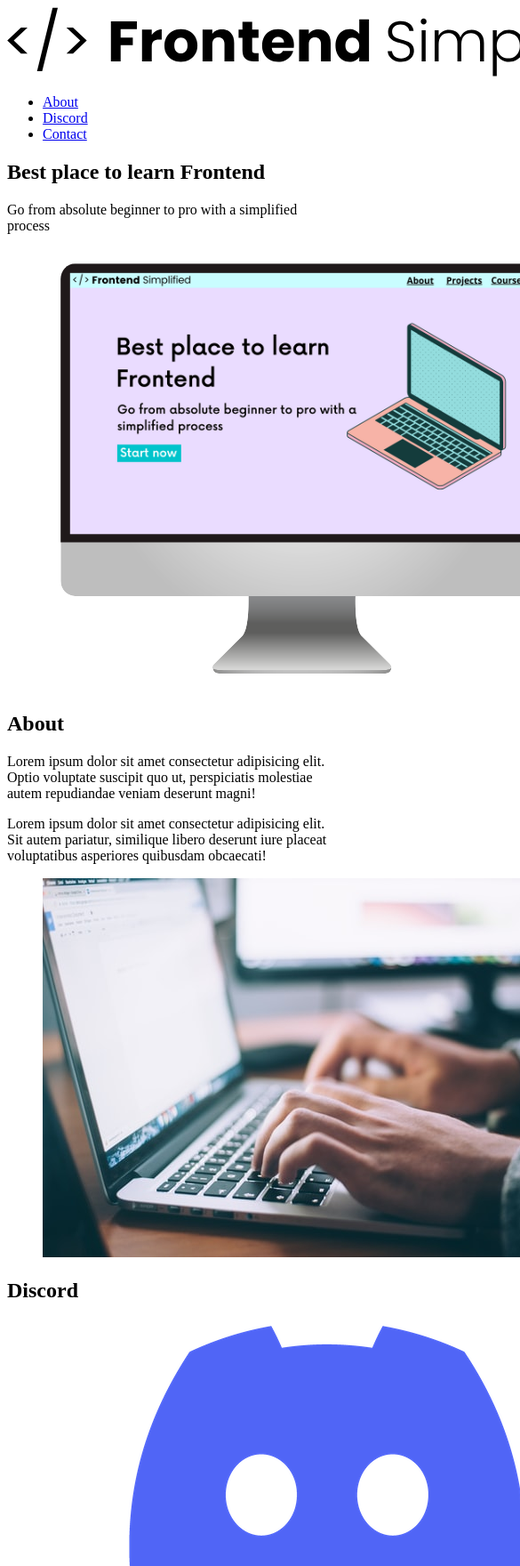
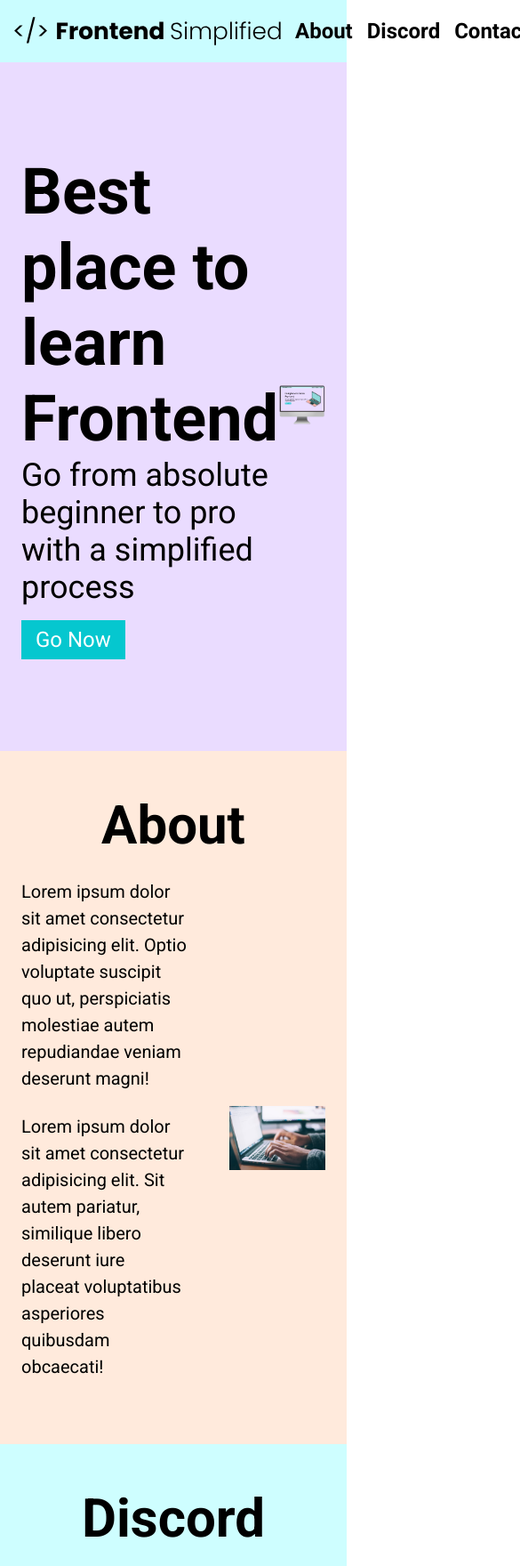
Before and after one commit to KevinC555/My-First-Html-CSS-Project, a plain HTML site: page index.html in a window 390 px wide. Shown: the top 1760 px of the page at 89% size, 585 px wide, since content can reach past the window. Drawn offline with Linux system fonts and the light colour scheme.

Commit message:
finished the web page, now onto responsiveness

```diff
--- a/index.html
+++ b/index.html
@@ -5,6 +5,7 @@
     <meta charset="UTF-8">
     <meta name="viewport" content="width=device-width, initial-scale=1.0">
     <title>Document</title>
+    <link rel="stylesheet" href="./styles.css">
 </head>
 
 <body>
@@ -12,7 +13,7 @@
     <section>
 
         <nav>
-            <img src="./HTML Practise Assets/FES.svg" alt="">
+            <img src="./HTML Practise Assets/FES.svg" alt="" class="logo">
             <ul>
                 <li><a href="#about">About</a></li>
                 <li><a href="#discord">Discord</a></li>
@@ -21,49 +22,69 @@
         </nav>
 
         <header>
+            <div class="row">
                 <div>
                     <h1>Best place to learn Frontend</h1>
-                <p>Go from absolute beginner to pro with a simplified process</p>
+                    <p class="subheader">Go from absolute beginner to pro with a simplified process</p>
+                    <button>Go Now</button>
                 </div>
                 <figure>
                     <img src="./HTML Practise Assets/laptop.png" alt="">
                 </figure>
+            </div>
         </header>
     </section>
 
     <main>
         <section id="about">
             <h2>About</h2>
-            <div>
-                <p>Lorem ipsum dolor sit amet consectetur adipisicing elit. Optio voluptate suscipit quo ut,
+            <div class="row">
+                <div class="about__section">
+                    <div class="about__section--wrapper">
+                        <p class="section__descrption--para">Lorem ipsum dolor sit amet consectetur adipisicing elit.
+                            Optio
+                            voluptate suscipit quo ut,
                             perspiciatis molestiae autem repudiandae veniam deserunt magni!</p>
 
-                <p>Lorem ipsum dolor sit amet consectetur adipisicing elit. Sit autem pariatur, similique libero
+                        <p class="section__descrption--para">Lorem ipsum dolor sit amet consectetur adipisicing elit.
+                            Sit
+                            autem pariatur, similique libero
                             deserunt iure placeat voluptatibus asperiores quibusdam obcaecati!</p>
                     </div>
-            <figure>
+                    <figure class="about__img--wrapper">
                         <img src="./HTML Practise Assets/about.jpg" alt="">
                     </figure>
+                </div>
+            </div>
         </section>
 
         <section id="discord">
             <h2>Discord</h2>
-            <figure>
+            <div class="row">
+                <div class="about__section">
+                    <figure class="about__img--wrapper">
                         <img src="./HTML Practise Assets/discord.png" alt="">
                     </figure>
-            <div>
-                <p>Lorem ipsum dolor sit amet consectetur adipisicing elit. Optio voluptate suscipit quo ut,
+                    <div class="about__section--wrapper">
+                        <p class="section__descrption--para">Lorem ipsum dolor sit amet consectetur adipisicing elit.
+                            Optio
+                            voluptate suscipit quo ut,
                             perspiciatis molestiae autem repudiandae veniam deserunt magni!</p>
 
-                <p>Lorem ipsum dolor sit amet consectetur adipisicing elit. Sit autem pariatur, similique libero
+                        <p class="section__descrption--para">Lorem ipsum dolor sit amet consectetur adipisicing elit.
+                            Sit
+                            autem pariatur, similique libero
                             deserunt iure placeat voluptatibus asperiores quibusdam obcaecati!</p>
+                    </div>
+                </div>
+            </div>
         </section>
 
         <section id="contact">
             <h2>Contact</h2>
             <form action="">
                 <span>Email</span>
-                <input type="text" placeholder="Enter your email">
+                <input type="email" placeholder="Enter your email">
                 <span>Message</span>
                 <textarea name="" id="" cols="30" rows="10" placeholder="Enter your message"></textarea>
                 <button type="submit">Send</button>
@@ -72,6 +93,16 @@
 
     </main>
 
+    <footer>
+        <img class="footer__logo" src="./HTML Practise Assets/FES.svg" alt="">
+        <div>
+            <a class="footer__link" href="#about">About</a>
+            <a class="footer__link" href="#discord">Discord</a>
+            <a class="footer__link" href="#contact">Contact</a>
+            <a class="footer__link" href="">Courses</a>
+        </div>
+    </footer>
+
 </body>
 
 </html>
--- a/styles.css
+++ b/styles.css
@@ -0,0 +1,185 @@
+@import url('https://fonts.googleapis.com/css2?family=Roboto:ital,wght@0,100..900;1,100..900&display=swap');
+
+* {
+    margin: 0;
+    padding: 0;
+    box-sizing: border-box;
+    font-family: "Roboto", sans-serif;
+}
+
+nav {
+    height: 70px;
+    display: flex;
+    justify-content: space-between;
+    align-items: center;
+    padding: 0 16px;
+    background-color: #cafdff;
+}
+
+header {
+    background-color: #eadcff;
+    height: calc(100vh - 70px);
+    padding: 24px;
+    display: flex;
+    align-items: center;
+    justify-content: center;
+}
+
+h1 {
+    font-size: 72px;
+}
+
+.subheader {
+    font-size: 36px;
+    margin: 16 0 24 0;
+}
+
+button {
+    background-color: #05c7cf;
+    color: white;
+    border: none;
+    margin-top: 16px;
+    padding: 8px 16px;
+    font-size: 24px;
+    cursor: pointer;
+}
+
+a {
+    color: #000;
+    text-decoration: none;
+    font-size: 24px;
+    font-weight: 700;
+}
+
+.logo {
+    width: 300px;
+}
+
+ul {
+    display: flex;
+}
+
+li {
+    list-style: none;
+    padding-left: 16px;
+}
+
+.row {
+    width: 100%;
+    max-width: 1300px;
+    margin: 0 auto;
+    display: flex;
+    justify-content: center;
+    align-items: center;
+}
+
+/*
+
+ABOUT
+
+*/
+
+#about,
+#discord,
+#contact,
+footer {
+    padding: 48px 0;
+}
+
+#about {
+    background-color: #ffeadc;
+}
+
+h2 {
+    font-size: 60px;
+    text-align: center;
+    margin-bottom: 24px;
+}
+
+.about__section {
+    display: flex;
+    align-items: center;
+    justify-content: center;
+}
+
+.about__img--wrapper {
+    width: 40%;
+    padding: 0 24px;
+}
+
+img {
+    width: 100%;
+}
+
+.about__section--wrapper {
+    width: 60%;
+    padding: 0 24px;
+}
+
+.section__descrption--para {
+    font-size: 20px;
+    ;
+    line-height: 1.5;
+    margin-bottom: 24px;
+}
+
+/*
+
+DISCORD
+
+*/
+
+#discord {
+    background-color: #cefeff;
+}
+
+/*
+
+CONTACT
+
+*/
+
+#contact {
+    background-color: #dce9ff;
+}
+
+form {
+    width: 100%;
+    max-width: 600px;
+    display: flex;
+    flex-direction: column;
+    margin: 0 auto;
+}
+
+input,
+textarea {
+    margin-bottom: 24px;
+    font-size: 20px;
+    padding: 6px 12px;
+}
+
+/*
+
+FOOTER
+
+*/
+
+footer {
+    background-color: #aaf5ff;
+    display: flex;
+    flex-direction: column;
+    align-items: center;
+}
+
+.footer__logo {
+    max-width: 480px;
+    margin-bottom: 16px;
+}
+
+.footer__links {
+    margin-bottom: 32px;
+}
+
+.footer__link {
+    padding: 0 16px;
+}
```
Lines whose indentation alone changed are shown as unchanged.
